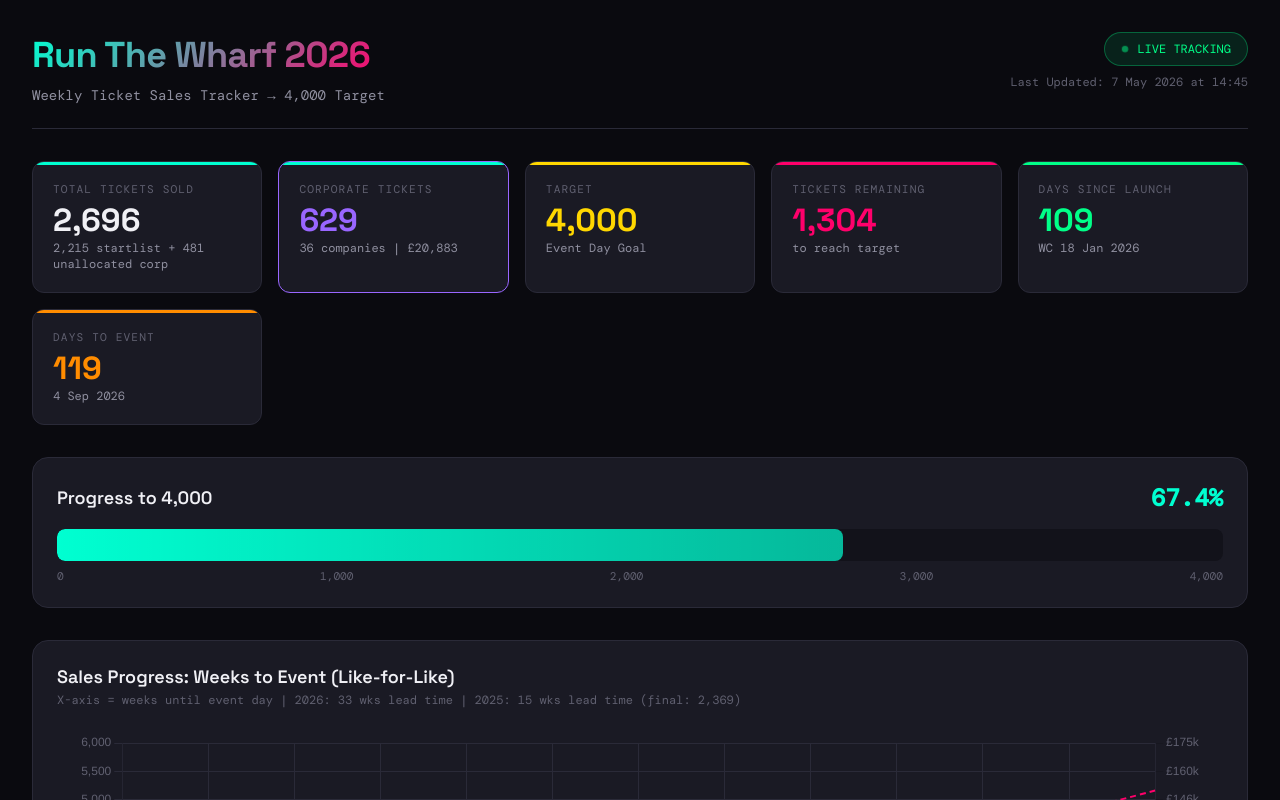
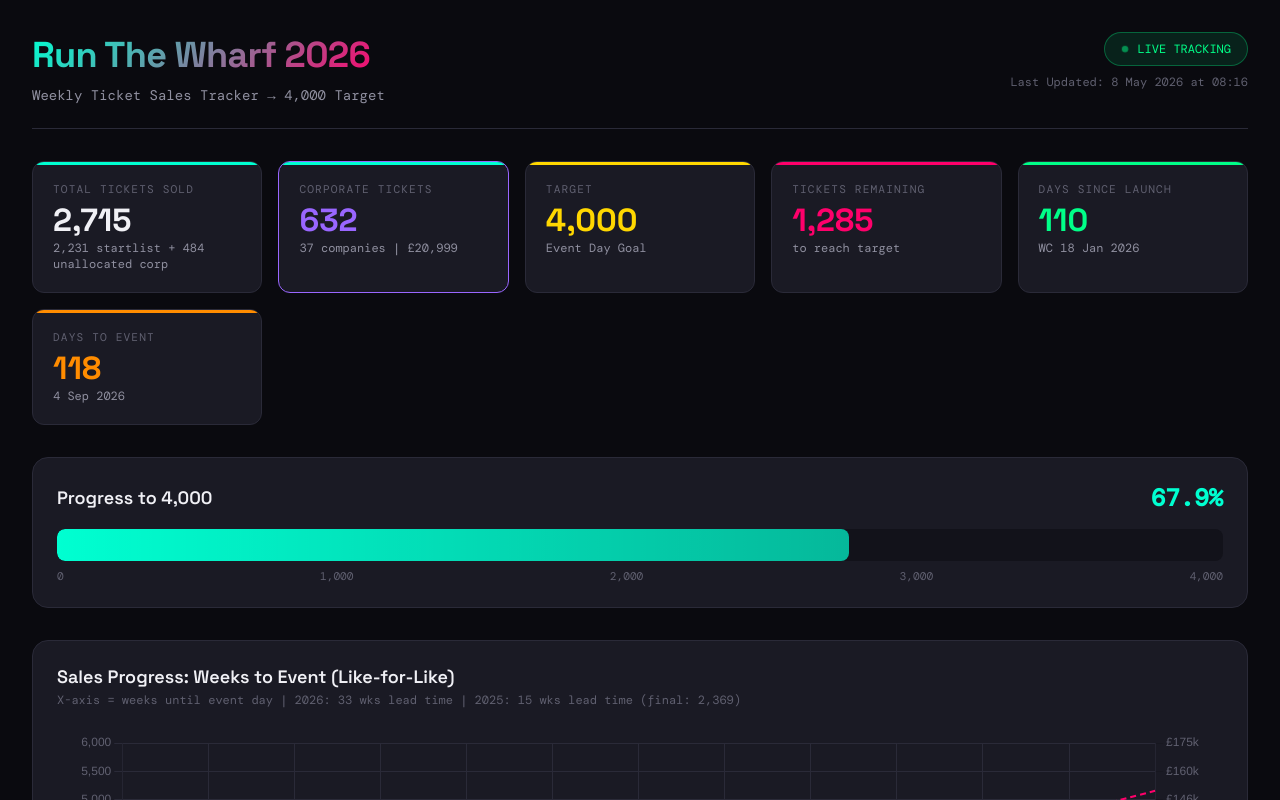
Before and after one commit to charliebuilding/rtw-tracker, a plain HTML site: page index.html in a window 1280 px wide. Shown: the top 800 px of the page. Drawn offline with nearby package versions, Linux system fonts and the light colour scheme.

Commit message:
Update tracker data (2026-05-08T08:16)

```diff
--- a/index.html
+++ b/index.html
@@ -705,7 +705,7 @@
         const CONFIG = {
             launchDate: '2026-01-18',
             eventDate: '2026-09-04',
-            dataDate: '2026-05-07T14:45',  // 📅 UPDATE THIS: Date/time of latest update
+            dataDate: '2026-05-08T08:16',  // 📅 UPDATE THIS: Date/time of latest update
             target: 4000,
             earlyBirdTotal: 73,      // Pre-launch sales (before 18 Jan)
 
@@ -823,7 +823,8 @@
             '2026-05-04': 18,
             '2026-05-05': 50,
             '2026-05-06': 32,
-            '2026-05-07': 32,
+            '2026-05-07': 46,
+            '2026-05-08': 2,
         };
 
         // === CORPORATE BOOKINGS (from APPLICATION CSV) ===
@@ -859,6 +860,7 @@
             { company: 'Applied Blockchain', tickets: 5, revenue: 184, date: '2026-04-28', onStartlist: 0 },
             { company: 'FreedomPay', tickets: 5, revenue: 179, date: '2026-03-18', onStartlist: 1 },
             { company: 'HSBC', tickets: 4, revenue: 150, date: '2026-02-27', onStartlist: 4 },
+            { company: 'Layrd Design', tickets: 3, revenue: 116, date: '2026-05-08', onStartlist: 0 },
             { company: 'Dcjs property limited', tickets: 3, revenue: 112, date: '2026-04-01', onStartlist: 0 },
             { company: 'JV Price Ltd', tickets: 3, revenue: 112, date: '2026-03-17', onStartlist: 0 },
             { company: 'Clifford Chance', tickets: 2, revenue: 77, date: '2026-04-15', onStartlist: 2 },
```
